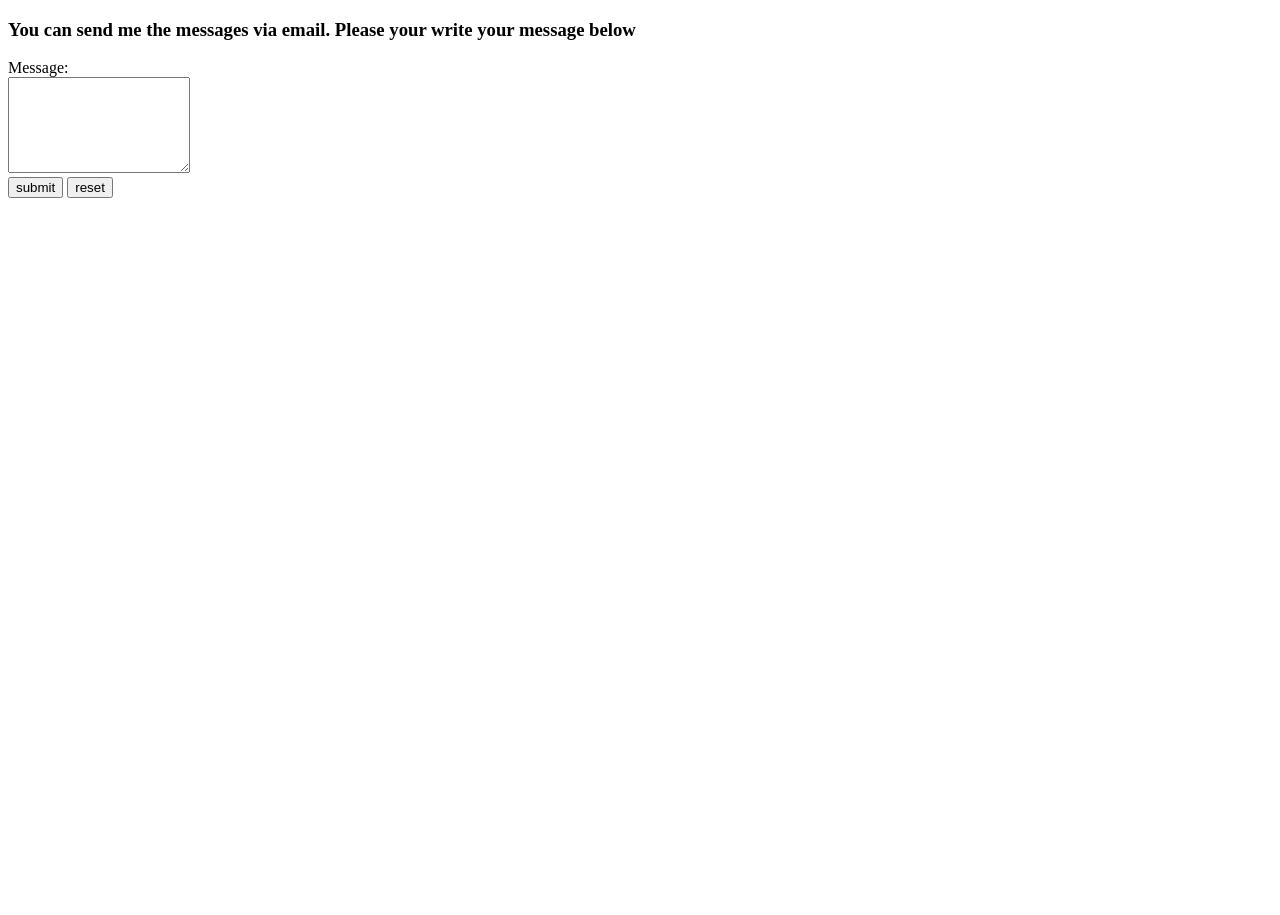
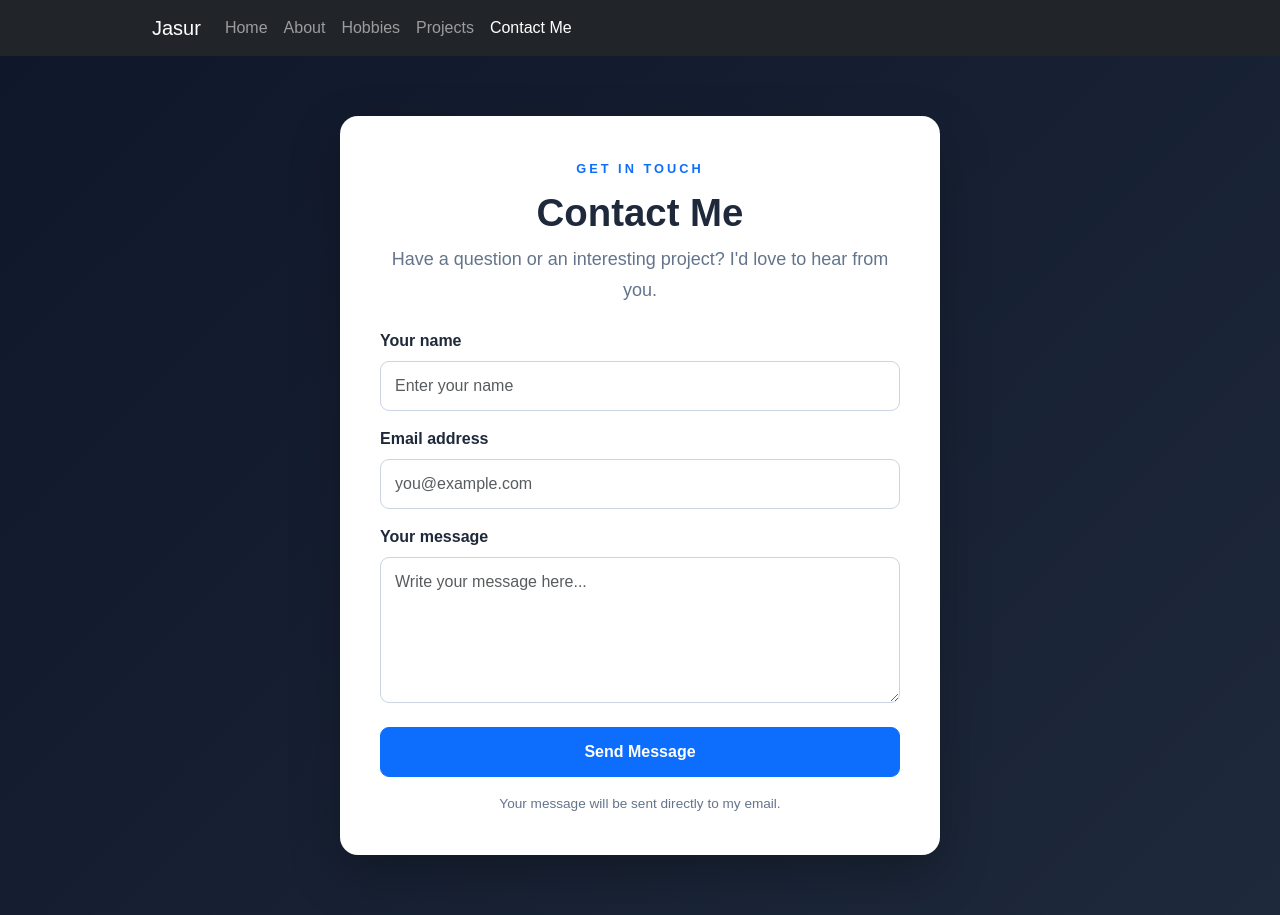
Before and after one commit to jasurxayitmuradov/project-to-practice-on-emails, a Flask app: page /contactme in a window 1280 px wide. Before the commit the page ends 198 px from the top, so only its background shows below. Run offline with Flask 3, Linux system fonts and the light colour scheme.

Commit message:
completed emailing backend

```diff
--- a/app.py
+++ b/app.py
@@ -1,6 +1,12 @@
-from flask import Flask, render_template, request
+from flask import Flask, render_template, request,redirect, url_for,flash
+from dotenv import load_dotenv
+import os
+import smtplib
+from email.message import EmailMessage
 
+load_dotenv()
 app = Flask(__name__)
+app.secret_key = os.environ.get("FLASK_SECRET_KEY", "dev-only-change-me")
 
 @app.route('/')
 def index():
@@ -24,9 +30,41 @@ def projects():
 
 @app.route('/contact', methods=['POST'])
 def contact():
-    message = request.form.get('message')
-    print(message)
-    return f"Your message was received: {message}"
+
+    name = request.form.get('name','').strip()
+    sender_email = request.form.get('email','').strip()
+    message = request.form.get('message', '').strip()
+    if not name or not sender_email or not message:
+        flash('Please fill in all fields.', 'error')
+        return redirect(url_for('contactme'))
+
+    email = EmailMessage()
+    email['Subject'] = f'New message from {name}'
+    email['From'] = os.environ['SENDER_EMAIL']
+    email['To'] = os.environ['RECEIVER_EMAIL']
+    email['Reply-to'] = sender_email
+
+    email.set_content(
+        f'Name: {name}\n'
+        f'Email: {sender_email}\n\n'
+        f'Message:\n{message}'
+    )
+
+    try:
+        with smtplib.SMTP_SSL('smtp.gmail.com', 465) as server:
+            server.login(
+                os.environ['SENDER_EMAIL'],
+                os.environ['SENDER_PASSWORD']
+            )
+            server.send_message(email)
+
+        flash('Your message has been sent successfully!', 'success')
+
+    except (smtplib.SMTPException, OSError, KeyError):
+        app.logger.exception('Email sending failed')
+        flash('Failed to send your message. Please try again.', 'error')
+
+    return redirect(url_for('contactme'))
 
 if __name__ == '__main__':
     app.run(debug=True)
--- a/templates/about.html
+++ b/templates/about.html
@@ -10,7 +10,7 @@
     <body>
         <nav class="navbar navbar-expand-lg bg-dark navbar-dark">
             <div class="container">
-                <a class="navbar-brand" href="index.html">
+                <a class="navbar-brand" href="/">
                     Jasur
                 </a>
                 <button
--- a/templates/contactme.html
+++ b/templates/contactme.html
@@ -1,22 +1,123 @@
 <!DOCTYPE html>
 <html lang="en">
 <head>
-    <meta charset="UTF-8">
-    <meta name="viewport" content="width=device-width, initial-scale=1.0">
-    <title>Document</title>
+        <link href="https://cdn.jsdelivr.net/npm/bootstrap@5.3.8/dist/css/bootstrap.min.css" rel="stylesheet" integrity="sha384-sRIl4kxILFvY47J16cr9ZwB07vP4J8+LH7qKQnuqkuIAvNWLzeN8tE5YBujZqJLB" crossorigin="anonymous">
+        <script src="https://cdn.jsdelivr.net/npm/bootstrap@5.3.8/dist/js/bootstrap.bundle.min.js" integrity="sha384-FKyoEForCGlyvwx9Hj09JcYn3nv7wiPVlz7YYwJrWVcXK/BmnVDxM+D2scQbITxI" crossorigin="anonymous"></script>
+        <link href="styles.css" rel="stylesheet">
+        <title>My Webpage</title>
 </head>
 <body>
+    <div>
+        <nav class="navbar navbar-expand-lg bg-dark navbar-dark">
+            <div class="container">
+                <a class="navbar-brand" href="/">
+                    Jasur
+                </a>
+                <button
+                    class="navbar-toggler"
+                    type="button"
+                    data-bs-toggle="collapse"
+                    data-bs-target="#navbarNav"
+                    aria-controls="navbarNav"
+                    aria-expanded="false"
+                    aria-label="Toggle navigation">
+                    <span class="navbar-toggler-icon"></span>
+            </button>
+                <div class="collapse navbar-collapse" id="navbarNav">
 
-    <div>
-        <form action="/contact" method="POST">
-            <h3>You can send me the messages via email. Please your write your message below</h3>
-            <label for="message">Message:</label>
-            <br>
-            <textarea id="message" name="message"  rows="6" required></textarea>
-            <br>
-            <button type="submit">submit</button>
-            <button type="reset">reset</button>
-        </form>
+                    <div class="navbar-nav">
+
+                        <a class="nav-link" href="/" aria-current="page">
+                            Home
+                        </a>
+
+                        <a class="nav-link" href="/about">
+                            About
+                        </a>
+
+                        <a class="nav-link" href="/hobbies">
+                            Hobbies
+                        </a>
+
+                        <a class="nav-link" href="/projects">
+                            Projects
+                        </a>
+                        <a class="nav-link active" href="/contactme">
+                            Contact Me
+                        </a>
+                    </div>
+
+                </div>
+            </div>
+        </nav>
+        <main class="contact-section">
+            <div class="container">
+                <div class="contact-card">
+                    <div class="text-center mb-4">
+                        <span class="contact-label">GET IN TOUCH</span>
+                        <h1 class="contact-title">Contact Me</h1>
+                        <p class="contact-description">
+                            Have a question or an interesting project?
+                            I'd love to hear from you.
+                        </p>
+                    </div>
+
+                    {% with messages = get_flashed_messages(with_categories=true) %}
+                        {% for category, message in messages %}
+                            <div class="alert alert-{{ 'success' if category == 'success' else 'danger' }} alert-dismissible fade show" role="alert">
+                                {{ message }}
+                                <button type="button" class="btn-close" data-bs-dismiss="alert" aria-label="Close"></button>
+                            </div>
+                        {% endfor %}
+                    {% endwith %}
+
+                    <form action="{{ url_for('contact') }}" method="POST">
+                        <div class="mb-3">
+                            <label for="name" class="form-label">Your name</label>
+                            <input
+                                type="text"
+                                class="form-control"
+                                id="name"
+                                name="name"
+                                placeholder="Enter your name"
+                                autocomplete="name"
+                                required>
+                        </div>
+
+                        <div class="mb-3">
+                            <label for="email" class="form-label">Email address</label>
+                            <input
+                                type="email"
+                                class="form-control"
+                                id="email"
+                                name="email"
+                                placeholder="you@example.com"
+                                autocomplete="email"
+                                required>
+                        </div>
+
+                        <div class="mb-4">
+                            <label for="message" class="form-label">Your message</label>
+                            <textarea
+                                class="form-control"
+                                id="message"
+                                name="message"
+                                rows="5"
+                                placeholder="Write your message here..."
+                                required></textarea>
+                        </div>
+
+                        <button type="submit" class="btn btn-primary w-100 send-button">
+                            Send Message
+                        </button>
+                    </form>
+
+                    <p class="privacy-note text-center mt-3 mb-0">
+                        Your message will be sent directly to my email.
+                    </p>
+                </div>
+            </div>
+        </main>
     </div>
 </body>
 </html>
--- a/templates/hobbies.html
+++ b/templates/hobbies.html
@@ -10,7 +10,7 @@
     <body>
         <nav class="navbar navbar-expand-lg bg-dark navbar-dark">
             <div class="container">
-                <a class="navbar-brand" href="index.html">
+                <a class="navbar-brand" href="/">
                     Jasur
                 </a>
                 <button
--- a/templates/index.html
+++ b/templates/index.html
@@ -10,7 +10,7 @@
     <body>
         <nav class="navbar navbar-expand-lg bg-dark navbar-dark">
             <div class="container">
-                <a class="navbar-brand" href="index.html">
+                <a class="navbar-brand" href="/">
                     Jasur
                 </a>
                 <button
--- a/templates/projects.html
+++ b/templates/projects.html
@@ -10,7 +10,7 @@
     <body>
         <nav class="navbar navbar-expand-lg bg-dark navbar-dark">
             <div class="container">
-                <a class="navbar-brand" href="index.html">
+                <a class="navbar-brand" href="/">
                     Jasur
                 </a>
                 <button
--- a/templates/styles.css
+++ b/templates/styles.css
@@ -25,3 +25,92 @@ ul {
     text-align: center;
     padding-top: 60px;
 }
+
+.contact-section {
+    min-height: calc(100vh - 56px);
+    display: flex;
+    align-items: center;
+    padding: 60px 0;
+    background: linear-gradient(135deg, #0f172a, #1e293b);
+    color: #f8fafc;
+}
+
+.contact-card {
+    width: 100%;
+    max-width: 600px;
+    margin: 0 auto;
+    padding: 40px;
+    background-color: #ffffff;
+    color: #1e293b;
+    border-radius: 18px;
+    box-shadow: 0 20px 50px rgba(0, 0, 0, 0.25);
+}
+
+.contact-label {
+    color: #0d6efd;
+    font-size: 0.8rem;
+    font-weight: 700;
+    letter-spacing: 3px;
+}
+
+.contact-title {
+    margin-top: 10px;
+    font-size: 2.4rem;
+    font-weight: 700;
+}
+
+.contact-description {
+    color: #64748b;
+    line-height: 1.7;
+}
+
+.contact-card .form-label {
+    font-weight: 600;
+}
+
+.contact-card .form-control {
+    padding: 12px 14px;
+    border: 1px solid #cbd5e1;
+    border-radius: 9px;
+    transition: border-color 0.2s, box-shadow 0.2s;
+}
+
+.contact-card .form-control:focus {
+    border-color: #0d6efd;
+    box-shadow: 0 0 0 0.2rem rgba(13, 110, 253, 0.15);
+}
+
+.contact-card textarea {
+    resize: vertical;
+}
+
+.send-button {
+    padding: 12px;
+    border-radius: 9px;
+    font-weight: 600;
+    transition: transform 0.2s, background-color 0.2s;
+}
+
+.send-button:hover {
+    transform: translateY(-2px);
+}
+
+.privacy-note {
+    color: #64748b;
+    font-size: 0.85rem;
+}
+
+@media (max-width: 576px) {
+    .contact-section {
+        padding: 30px 0;
+    }
+
+    .contact-card {
+        padding: 25px 20px;
+        border-radius: 14px;
+    }
+
+    .contact-title {
+        font-size: 2rem;
+    }
+}
```
